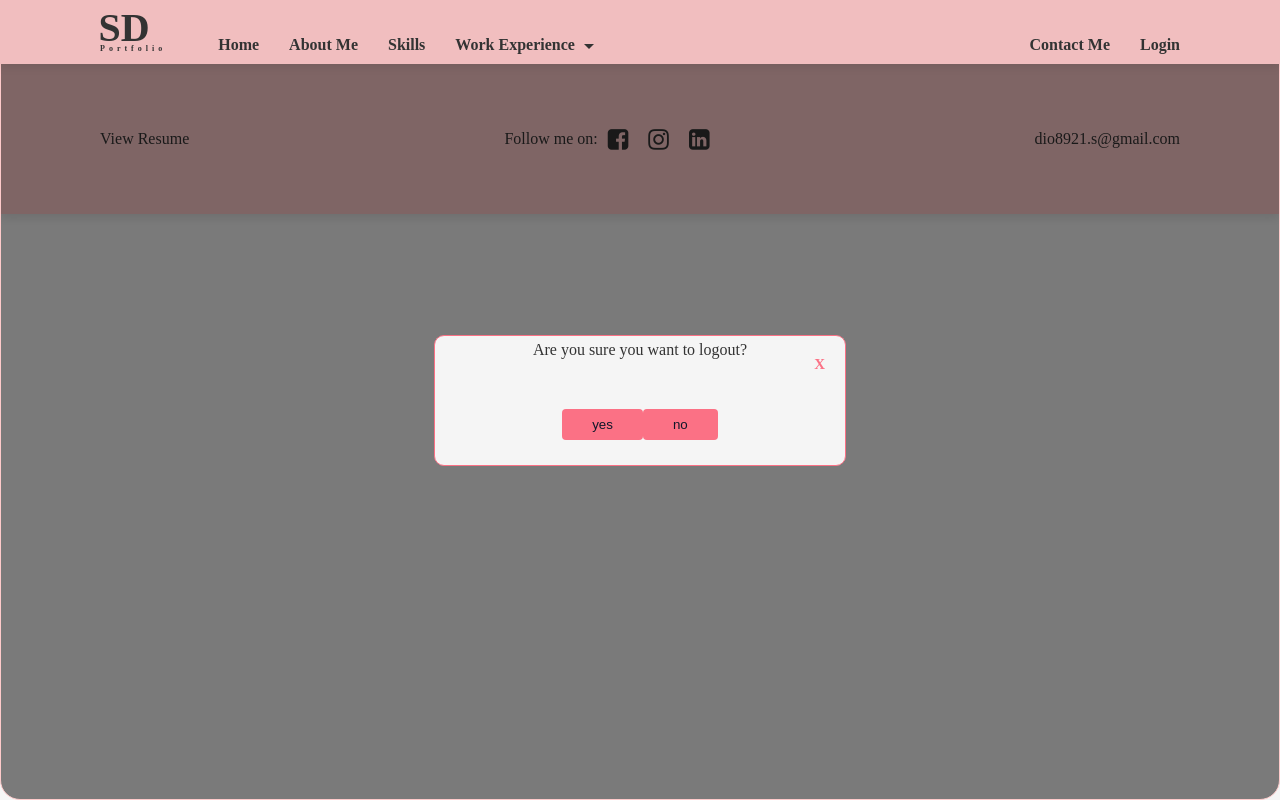
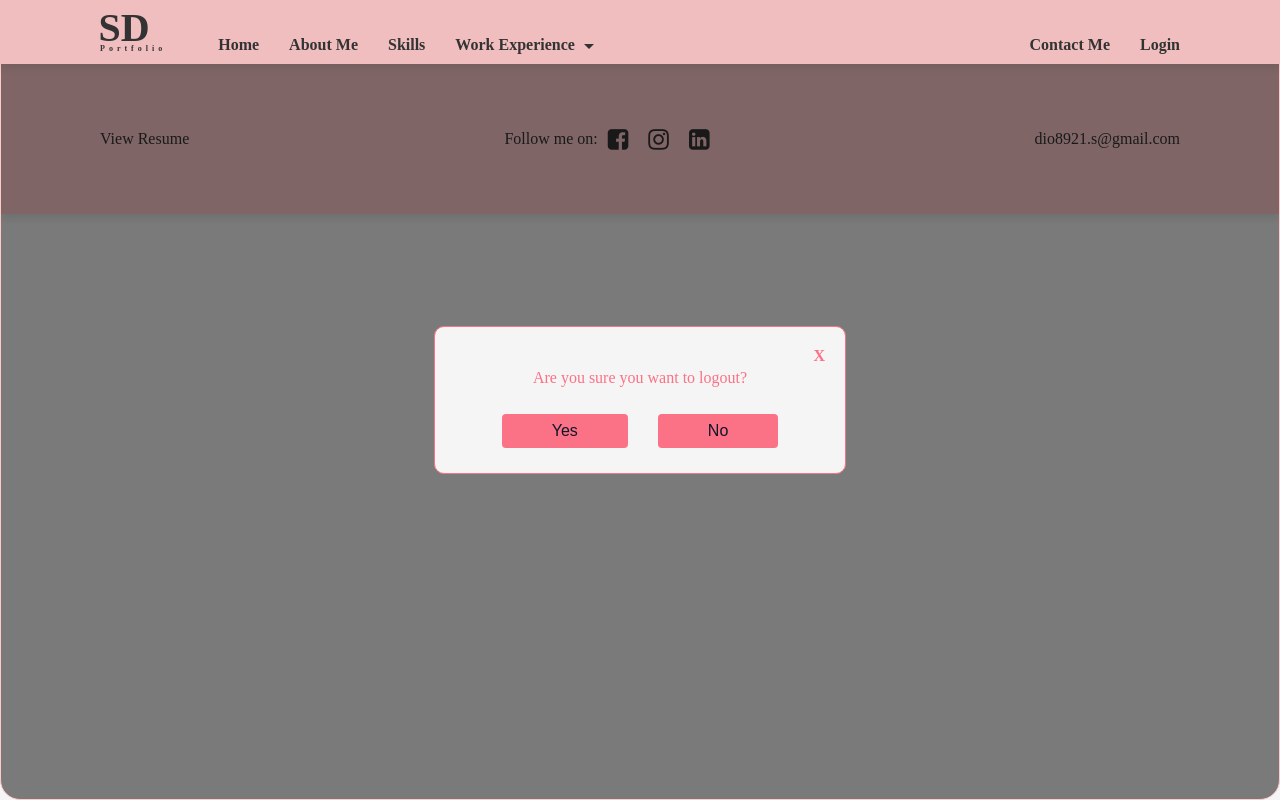
Before and after one commit to maineG95/maine, an Angular app: page /logout in a window 1280 px wide. Built offline with nearby package versions, Linux system fonts and the light colour scheme.

Commit message:
Updated modal inputs etc

```diff
--- a/src/app/core/components/logout/logout.component.html
+++ b/src/app/core/components/logout/logout.component.html
@@ -1,14 +1,14 @@
 
   <div class="modal-overlay best-card">
   <div class="modal-content">
-    <div class="close-btn" (click)="close()">X</div>
+    <div class="modal-close-btn" (click)="close()">X</div>
         <div class="container">
-            <div class="know-more">
+            <div class="title">
             Are you sure you want to logout?
             </div>
-            <div class="button">
-            <button class="btn" type="button" (click)="logout()">yes</button>
-            <button class="btn" type="button"  (click)="close()">no</button>
+            <div class="modal-button">
+            <button class="modal-btn" type="button" (click)="logout()">Yes</button>
+            <button class="modal-btn" type="button"  (click)="close()">No</button>
             </div>
         </div>
   </div>
--- a/src/app/core/components/logout/logout.component.scss
+++ b/src/app/core/components/logout/logout.component.scss
@@ -1,77 +1,4 @@
 @import "colors.scss";
-
-.container {
-    // padding:5px;
-//   min-height: 100vh;
-  color:$charcoal;
-
-}
-
-.title {
-  text-align: center;
-  font-size: 24px;
-  font-weight: bold;
-  padding-top: 30px;
-  margin: 0px;
-  color:$coral;
-  line-height: 2;
-}
-
-.know-more {
-    text-align: center;
-    padding-bottom: 30px;
-}
-
-.sign-up{
-  color:$coral;
-  cursor: pointer;
-  transition: color 0.3s, transform 0.3s ease-in-out;
-  font-size: 16px;
-}
-
-.sign-up:hover {
-  color:$lightCoral;
-  transform: scale(1.05);
-}
-
-.creds{
-    display: flex;
-    justify-content: space-between;
-    padding: 5px 20px;
-}
-
-.label{
-    padding: 5px;
-}
-
-.input{
-    border-radius: 5px;
-    border:1px solid $coral;
-    padding: 5px;
-    max-width: 220px;
-    width: 100%;
-}
-.button{
-    text-align: center;
-    padding: 20px;
-
-}
-
-.btn {
-  padding: 8px 30px;
-  border: none;
-  border-radius: 4px;
-  background: $coral;
-  color: $textPrimary;
-  cursor: pointer;
-  transition: 0.5s;
-
-}
-
-.btn:hover {
-  background:$softPink;
-  transform: scale(1.05);
-}
 
 
 .modal-overlay {
@@ -85,6 +12,7 @@
   justify-content: center;
   align-items: center;
 }
+
 .modal-content {
   position: relative; /* Ensure the close button is positioned relative to the modal content */
   background-color: $warmGray;
@@ -95,12 +23,24 @@
   border: 1px solid $coral;
 }
 
-.close-btn {
-  position: absolute;
-  top: 20px;
-  right: 20px; /* Align the button to the right */
-  font-size: 15px;
-  cursor: pointer;
-  color: $coral;
-  font-weight: bold;
+
+
+
+.container {
+  color:$charcoal;
 }
+
+.title {
+  font-size: 16px;
+  text-align: center;
+  padding-top: 30px;
+  margin: 0px;
+  color:$coral;
+  line-height: 2;
+}
+
+@media (max-width: 768px) {
+  .title{
+    font-size: 14px;
+  }
+}
--- a/src/app/features/modal/login/login.component.html
+++ b/src/app/features/modal/login/login.component.html
@@ -1,22 +1,43 @@
 <form [formGroup]="loginForm" (ngSubmit)="submitLoginForm()">
   <div class="container">
     <div class="">
-      <p class="title">Login</p>
+      <p class="modal-title">Login</p>
     </div>
-    <div class="know-more">
-      Know more about me?
-      <span type="button" class="sign-up" (click)="switchToSignUp()">Sign Up</span>  <!-- Button to switch to SignUp -->
+    <div class="modal-sub-title">
+      Want to know more about me?
+      <span type="button" class="sign-up" (click)="switchToSignUp()">Sign Up</span>
     </div>
     <div class="creds">
       <label for="mobileNumber" class="label">Phone Number</label>
-      <input  class="input" formControlName="mobileNumber" id="mobileNumber" />
+      <div class="section">
+        <input
+          class="input"
+          formControlName="mobileNumber"
+          id="mobileNumber"
+          [ngClass]="{'is-invalid': (loginFormCtrl('mobileNumber')?.invalid && (loginFormCtrl('mobileNumber')?.touched || submitted))}"
+          />
+        <div class="invalid-feedback" *ngIf="loginFormCtrl('mobileNumber')?.hasError('required') && (loginFormCtrl('mobileNumber')?.touched || submitted)">
+          This field is required!
+        </div>
+      </div>
     </div>
     <div class="creds">
       <label for="password" class="label">Password</label>
-      <input class="input" type="password" formControlName="password" id="password" />
+      <div class="section">
+        <input
+          class="input"
+          type="password"
+          formControlName="password"
+          id="password"
+          [ngClass]="{'is-invalid': (loginFormCtrl('password')?.invalid && (loginFormCtrl('password')?.touched || submitted))}"
+          />
+        <div class="invalid-feedback" *ngIf="loginFormCtrl('password')?.hasError('required') && (loginFormCtrl('password')?.touched || submitted)">
+          This field is required!
+        </div>
+      </div>
     </div>
-    <div class="button">
-      <button class="btn" type="submit">Login</button>
+    <div class="modal-button">
+      <button class="modal-btn" type="submit">Login</button>
     </div>
-  </div>
+    </div>
 </form>
--- a/src/app/features/modal/login/login.component.scss
+++ b/src/app/features/modal/login/login.component.scss
@@ -1,32 +1,13 @@
 @import "colors.scss";
 
 .container {
-    // padding:5px;
-//   min-height: 100vh;
   color:$charcoal;
-
-}
-
-.title {
-  text-align: center;
-  font-size: 24px;
-  font-weight: bold;
-  padding-top: 30px;
-  margin: 0px;
-  color:$coral;
-  line-height: 2;
-}
-
-.know-more {
-    text-align: center;
-    padding-bottom: 30px;
 }
 
 .sign-up{
   color:$coral;
   cursor: pointer;
   transition: color 0.3s, transform 0.3s ease-in-out;
-  font-size: 16px;
 }
 
 .sign-up:hover {
@@ -44,31 +25,26 @@
     padding: 5px;
 }
 
+.section{
+  // max-width: 250px;
+  // width: 100%;
+}
+
 .input{
     border-radius: 5px;
     border:1px solid $coral;
     padding: 5px;
-    max-width: 220px;
-    width: 100%;
-}
-.button{
-    text-align: center;
-    padding: 20px;
-
 }
 
-.btn {
-  padding: 8px 30px;
-  border: none;
-  border-radius: 4px;
-  background: $coral;
-  color: $textPrimary;
-  cursor: pointer;
-  transition: 0.5s;
-
+.know-more,.sign-up,.label {
+  font-size: 16px;
 }
 
-.btn:hover {
-  background:$softPink;
-  transform: scale(1.05);
+@media (max-width: 768px) {
+  .title {
+    font-size: 20px;
+  }
+  .sign-up,.label {
+    font-size: 14px;
+  }
 }
--- a/src/app/features/modal/login/login.component.ts
+++ b/src/app/features/modal/login/login.component.ts
@@ -19,6 +19,7 @@ export class LoginComponent {
 
   loginForm: FormGroup;
   isLoggedIn: boolean = false;
+  submitted = false;
 
   constructor(
     private formBuilder: FormBuilder,
@@ -40,7 +41,7 @@ export class LoginComponent {
     }
   }
 
-    get loginControl() {
+  get loginControl() {
     return this.loginForm.controls;
   }
 
@@ -48,8 +49,8 @@ export class LoginComponent {
     return this.loginForm.get(name);
   }
 
-
   submitLoginForm() {
+    this.submitted = true;
     const { mobileNumber, password } = this.loginForm.value;
 
     const storedUsers = JSON.parse(localStorage.getItem('accounts') || '[]');
@@ -64,15 +65,14 @@ export class LoginComponent {
 
       setTimeout(() => {
         this.router.navigate(['/']);
-        window.location.reload();  // You can also navigate to login route here
+        window.location.reload();
       }, 1000);
     } else {
       this.swal.toastInfo('Invalid Credentials!');
     }
   }
 
-    // Handle the event when the "Sign Up" button is clicked
   switchToSignUp() {
-    this.switchToSignUpEvent.emit();  // Emit event to switch to SignUp in the parent
+    this.switchToSignUpEvent.emit();
   }
 }
--- a/src/app/features/modal/modal.component.html
+++ b/src/app/features/modal/modal.component.html
@@ -1,6 +1,6 @@
 <div class="modal-overlay best-card">
   <div class="modal-content">
-    <div class="close-btn" (click)="close()">X</div>
+    <div class="modal-close-btn" (click)="close()">X</div>
 
     <!-- Conditionally render Login or SignUp based on currentView -->
     <app-login *ngIf="currentView === 'login'" (switchToSignUpEvent)="openSignUp()"></app-login>
--- a/src/app/features/modal/modal.component.scss
+++ b/src/app/features/modal/modal.component.scss
@@ -20,13 +20,3 @@
   width: 100%;
   border: 1px solid $coral;
 }
-
-.close-btn {
-  position: absolute;
-  top: 20px;
-  right: 20px; /* Align the button to the right */
-  font-size: 15px;
-  cursor: pointer;
-  color: $coral;
-  font-weight: bold;
-}
--- a/src/app/features/modal/sign-up/sign-up.component.scss
+++ b/src/app/features/modal/sign-up/sign-up.component.scss
@@ -1,32 +1,13 @@
 @import "colors.scss";
 
 .container {
-    // padding:5px;
-//   min-height: 100vh;
   color:$charcoal;
-
-}
-
-.title {
-  text-align: center;
-  font-size: 24px;
-  font-weight: bold;
-  padding-top: 30px;
-  margin: 0px;
-  color:$coral;
-  line-height: 2;
-}
-
-.know-more {
-    text-align: center;
-    padding-bottom: 30px;
 }
 
 .sign-up{
   color:$coral;
   cursor: pointer;
   transition: color 0.3s, transform 0.3s ease-in-out;
-  font-size: 16px;
 }
 
 .sign-up:hover {
@@ -49,22 +30,16 @@
     padding: 5px;
 }
 
-.button{
-    text-align: center;
-    padding: 20px;
+
+.details{
+  font-size: 16px;
 }
 
-.btn {
-  padding: 8px 30px;
-  border: none;
-  border-radius: 4px;
-  background: $coral;
-  color: $textPrimary;
-  cursor: pointer;
-  transition: 0.5s;
+@media (max-width: 768px) {
+  .title {
+    font-size: 20px;
+  }
+  .details{
+    font-size: 14px;
+  }
 }
-
-.btn:hover {
-  background:$softPink;
-  transform: scale(1.05);
-}
--- a/src/app/features/modal/sign-up/sign-up.component.ts
+++ b/src/app/features/modal/sign-up/sign-up.component.ts
@@ -19,7 +19,7 @@ export class SignUpComponent {
     this.switchToLoginEvent.emit();  // Emit event to switch to Login in the parent
   }
 
-
+ submitted = false;
  registerForm: FormGroup;
  statusMessage: string = '';
 
@@ -66,8 +66,8 @@ export class SignUpComponent {
     return this.registerForm.get(name);
   }
 
-
   submitRegisterForm() {
+    this.submitted = true;
     if (this.registerForm.valid) {
       const formData = this.registerForm.value;
 
--- a/src/theme/theme.scss
+++ b/src/theme/theme.scss
@@ -1,9 +1,109 @@
 @import "variable";
 
-.purple-btn {
-  background-color: $turquoise;
-  color: $white;
+.modal-overlay {
+  position: fixed;
+  top: 0;
+  left: 0;
+  right: 0;
+  bottom: 0;
+  background: rgba(0, 0, 0, 0.5);
+  display: flex;
+  justify-content: center;
+  align-items: center;
 }
+
+.modal-content {
+  position: relative; /* Ensure the close button is positioned relative to the modal content */
+  background-color: $warmGray;
+  padding: 5px;
+  border-radius: 10px;
+  max-width: 400px;
+  width: 100%;
+  border: 1px solid $coral;
+}
+
+.modal-close-btn {
+  position: absolute;
+  top: 20px;
+  right: 20px;
+  font-size: 16px;
+  cursor: pointer;
+  color: $coral;
+  font-weight: bold;
+}
+
+.modal-title {
+  text-align: center;
+  font-size: 24px;
+  font-weight: bold;
+  padding-top: 30px;
+  margin: 0px;
+  color:$coral;
+  line-height: 2;
+}
+
+.modal-sub-title {
+    text-align: center;
+    padding-bottom: 30px;
+    font-size: 16px;
+}
+
+
+.invalid-feedback{
+  color: red;
+  font-size: 12px;
+  font-style: italic;
+  padding: 5px;
+}
+
+
+.modal-button{
+  display: flex;
+  align-items: center;
+  padding: 20px;
+  justify-content: center;
+  gap:30px;
+}
+
+.modal-btn {
+  font-size: 16px;
+  padding: 8px 50px;
+  border: none;
+  border-radius: 4px;
+  background: $coral;
+  color: $textPrimary;
+  cursor: pointer;
+  transition: 0.5s;
+}
+
+.modal-btn:hover {
+  background:$softPink;
+  transform: scale(1.05);
+}
+
+@media (max-width: 768px) {
+  .modal-btn,.modal-sub-title {
+    font-size: 14px;
+  }
+}
+
+
+
+
+
+
+
+
+
+
+
+
+
+
+
+
+
+
 
 /// text decoration
 
```
Also changed, not shown: src/app/core/components/nav-header/nav-header.component.ts (+10 -14 lines), src/app/features/modal/sign-up/sign-up.component.html (+45 -10 lines).
